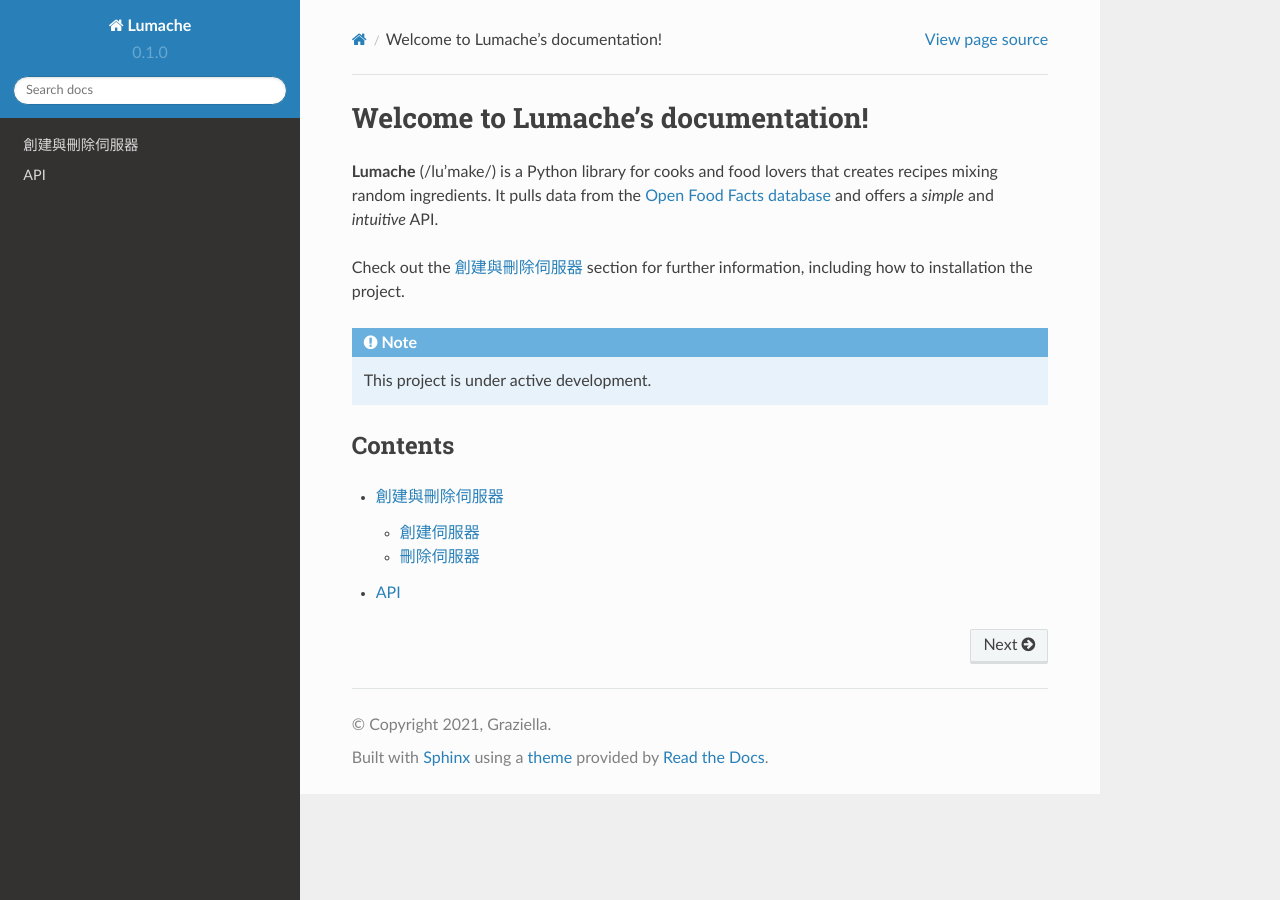
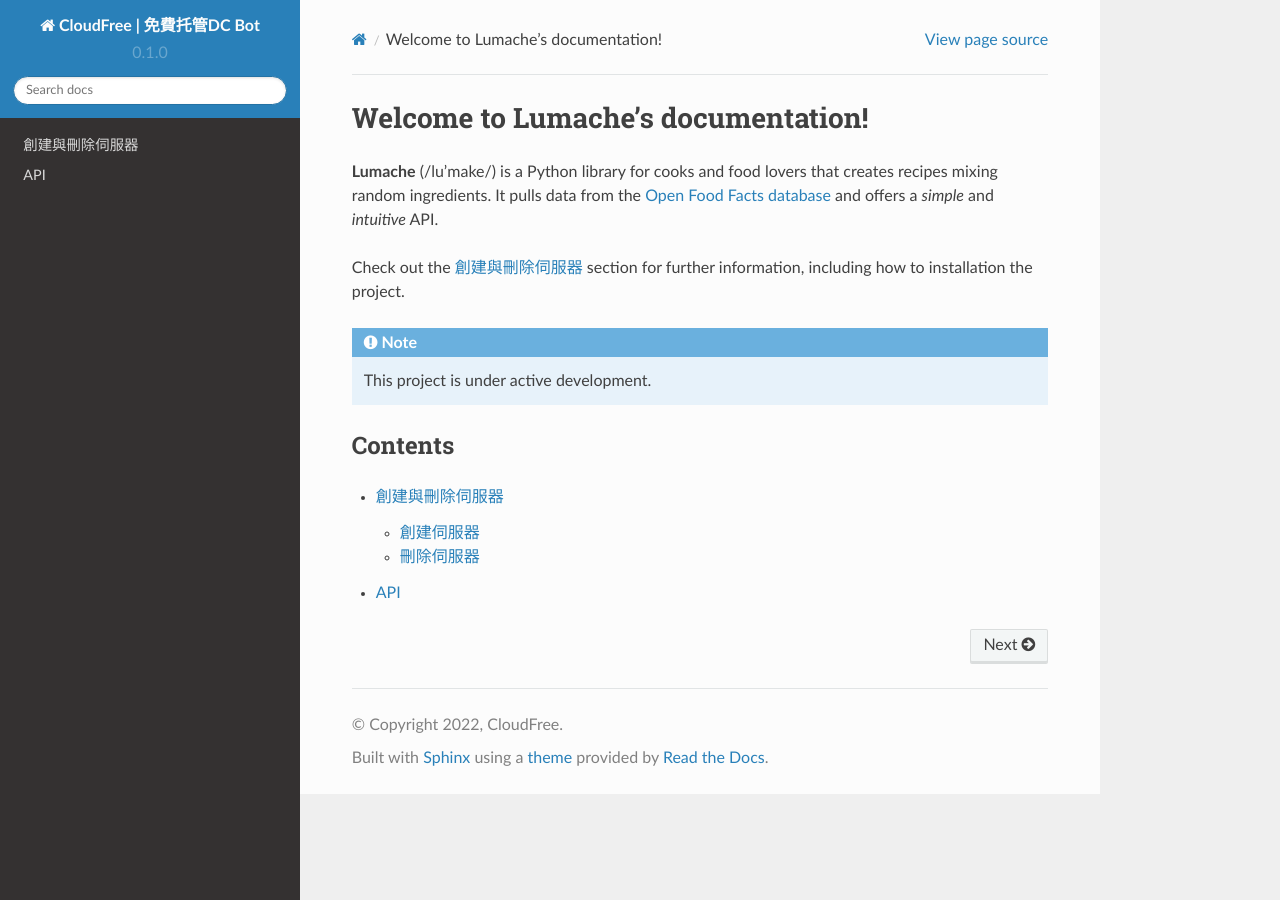
Before and after one commit to alexkong1123/cloudfree-docs, a Sphinx documentation site: the page built from docs/source/index.rst, in a window 1280 px wide. Built offline with Sphinx 7.4.7 and the Read the Docs theme 2.0.0, drawn with Linux system fonts in a browser that asks for light colours.

Commit message:
Update conf.py

```diff
--- a/docs/source/conf.py
+++ b/docs/source/conf.py
@@ -2,8 +2,8 @@
 
 # -- Project information
 
-project = 'Lumache'
-copyright = '2021, Graziella'
+project = 'CloudFree | 免費托管DC Bot'
+copyright = '2022, CloudFree'
 author = 'Graziella'
 
 release = '0.1'
```
